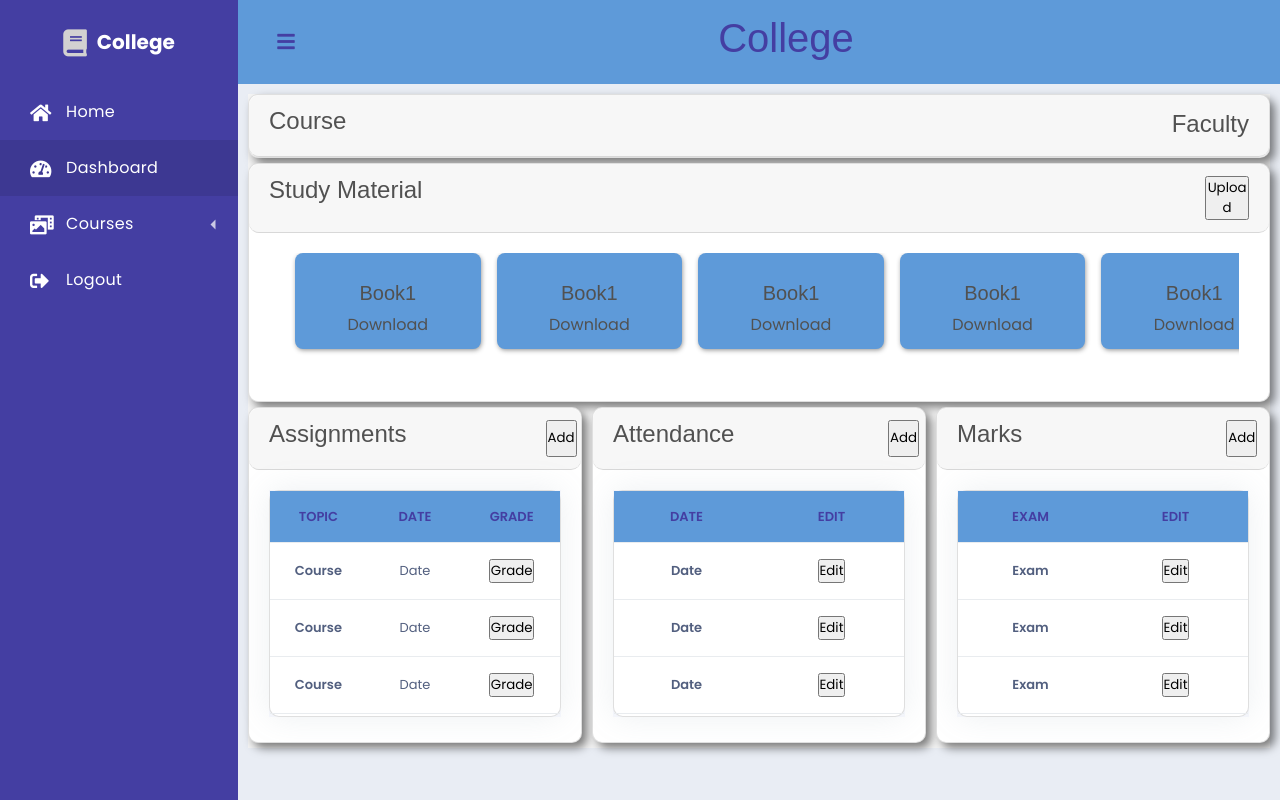
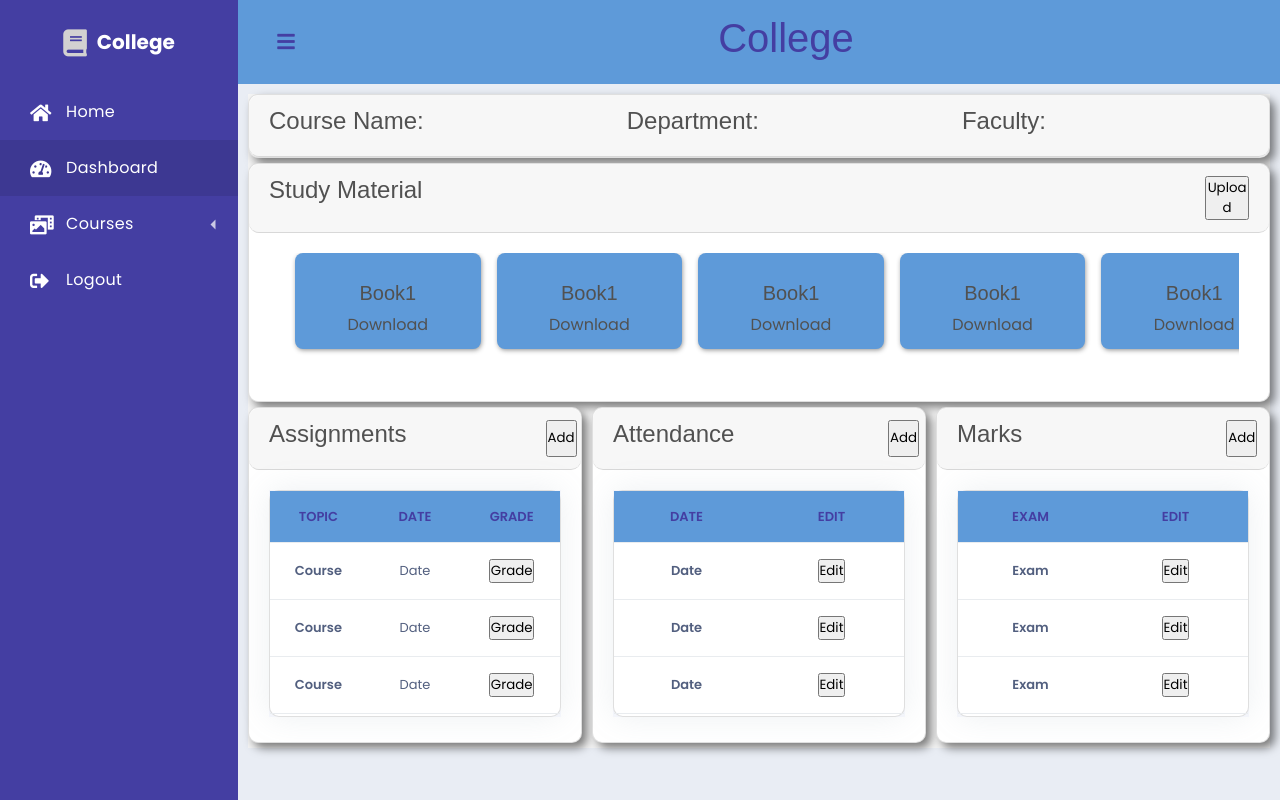
Before and after one commit to BinoManjesh/college-management, a PHP site: page /files/coursepage.php in a window 1280 px wide. Run offline with PHP 8.4, Linux system fonts and the light colour scheme.

Commit message:
coursepage update

```diff
--- a/files/coursepage.php
+++ b/files/coursepage.php
@@ -542,12 +542,15 @@
 
   <section class="home-section">
   <div class="card">
-    <div class="card-header">
+    <div class="card-header" style="display: grid;grid-auto-flow:column;grid-template-columns:none;">
         <h2>
-            Course
+            Course Name:
         </h2>
-        <h2 style = "position: absolute;right: 20px;top: 25%;" >
-            Faculty
+        <h2>
+            Department:
+        </h2>
+        <h2>
+            Faculty:
         </h2>
     </div>
   </div>
```
